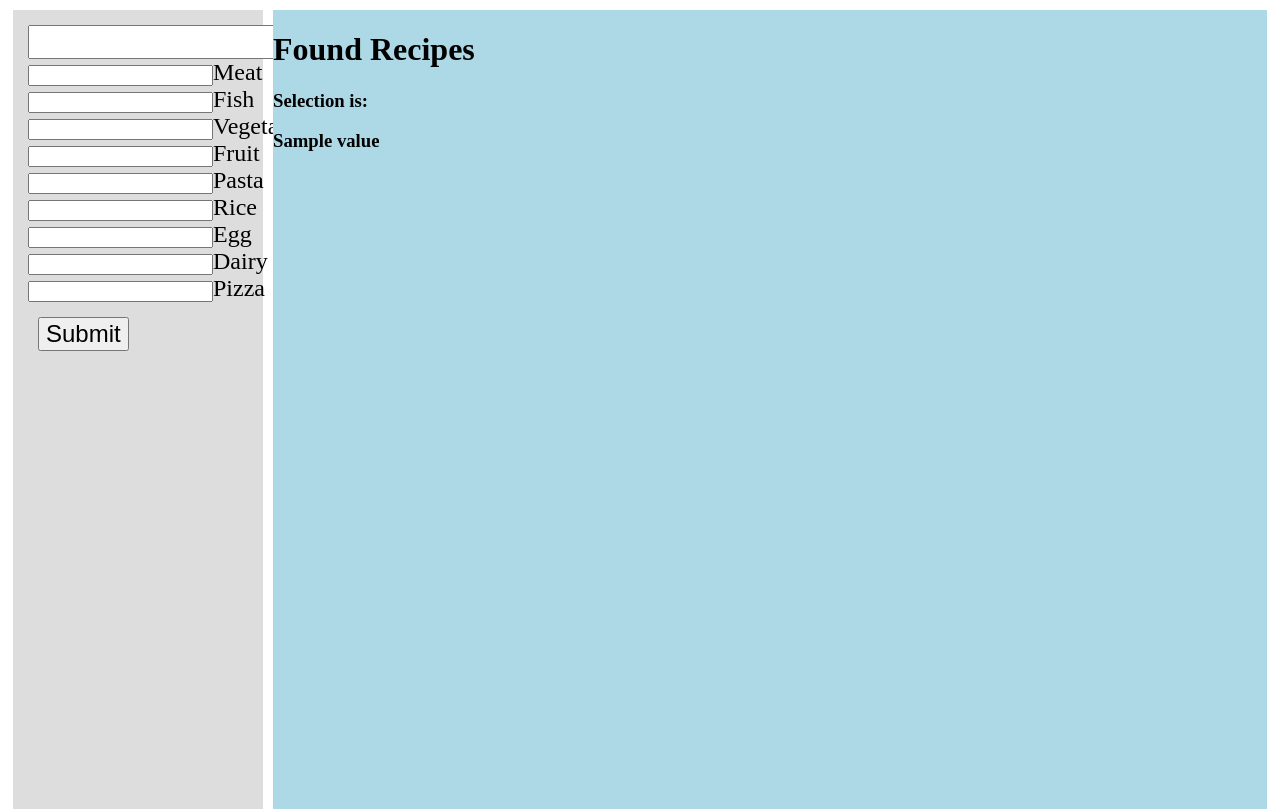
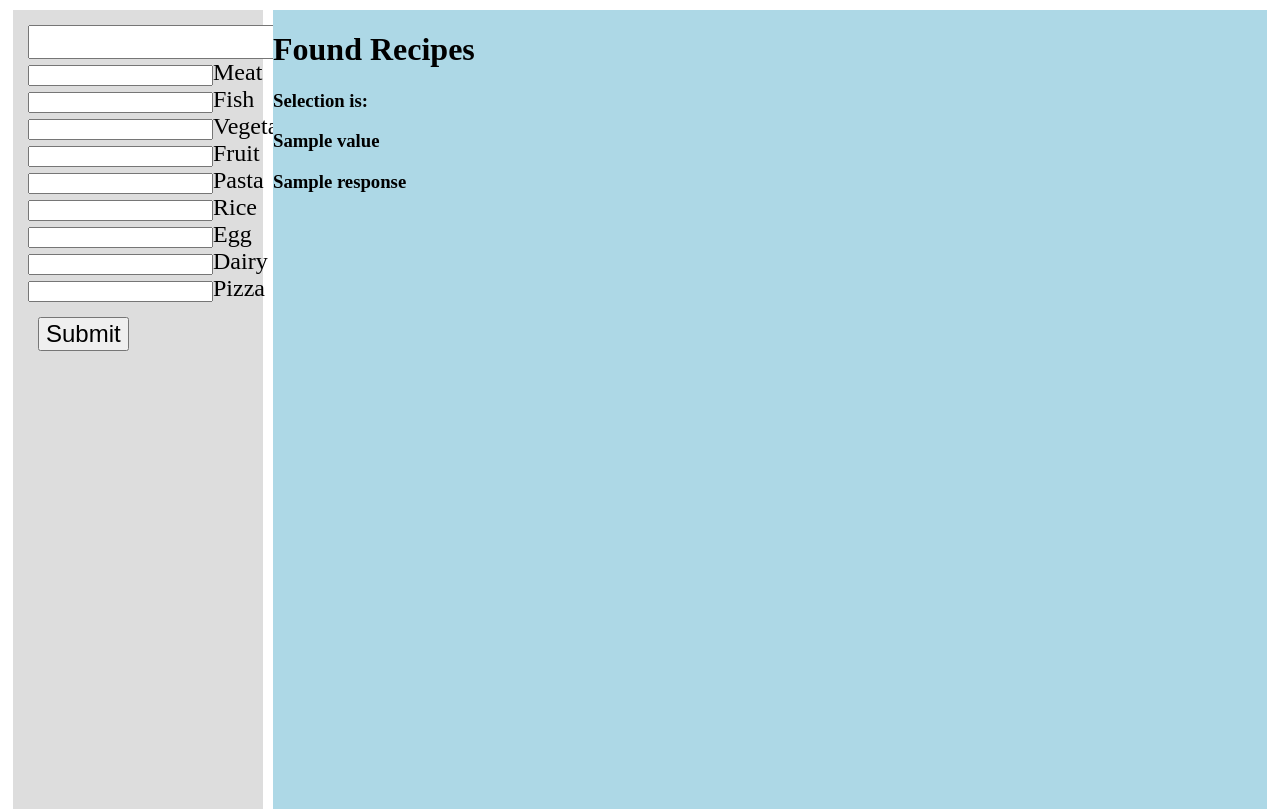
Before and after one commit to TomAlfano/Recipe-Finder, a Flask app: template templates/website.html in a window 1280 px wide. Shown: the part 112-921 px from the top of the page. Run offline with Flask 2, Linux system fonts and the light colour scheme; the template is opened without the code that fills it: most values are stand-ins (such as "Sample title", 1, 10 or a date in 2020); form fields are guessed from the names that the template uses; parts of the project's set-up code (start-up, migrations or seed data) failed here and were passed over; some libraries are stand-ins or nearby versions.

Commit message:
Cheeky push

```diff
--- a/main.py
+++ b/main.py
@@ -5,7 +5,7 @@ import requests
 app = Flask(__name__)
 app.config['SECRET_KEY'] = 'ShhItsASecret'
 
-url = "https://spoonacular-recipe-food-nutrition-v1.p.rapidapi.com/"
+url = "https://spoonacular-recipe-food-nutrition-v1.p.rapidapi.com/recipes/search"
 
 headers = {
   'x-rapidapi-host': "spoonacular-recipe-food-nutrition-v1.p.rapidapi.com",
@@ -15,6 +15,10 @@ headers = {
 #sets global variable for SQL work-around
 global ingredientInput
 ingredientInput = 'Please click "Find Recipe"'
+
+global response
+response = ""
+
 
 #changes checkbox input from True/False to 1/0
 def numberize(checkBoxInput):
@@ -29,10 +33,18 @@ def search_page():
     form = InputForm()
     #message = 'Please click "Find Recipe"'
     if form.validate_on_submit():
+        OutputString = ""
+        querystring = ""
         global ingredientInput
         ingredientInput = {'country':dict(locations).get(form.location.data),'meat':numberize(form.meat.data),'fish':numberize(form.fish.data),'vegetable':numberize(form.vegetable.data),'fruit':numberize(form.fruit.data),'pasta':numberize(form.pasta.data),'rice':numberize(form.rice.data),'egg':numberize(form.egg.data),'dairy':numberize(form.dairy.data),'pizza':numberize(form.pizza.data)}
-        return redirect(url_for('search_page', value=ingredientInput, form=form))
-    return render_template('website.html', title="Popty" , form=form, value=ingredientInput)
+        for ingredient, value in ingredientInput.items():
+            if value == 1:
+                OutputString = OutputString + " " + ingredient
+        querystring = {"query":OutputString,"number":"5","offset":"0","instructionsRequired":"true","cuisine":"British"}
+        global response
+        response = requests.request("GET", url, headers=headers, params=querystring).json()
+        return redirect(url_for('search_page', value=ingredientInput, form=form, response=response))
+    return render_template('website.html', title="Popty" , form=form, value=ingredientInput, response=response)
 
 if __name__ == '__main__':
   app.run()
--- a/templates/website.html
+++ b/templates/website.html
@@ -6,5 +6,6 @@
     <h1>Found Recipes</h1>
     <h3>Selection is: <h3>
     <p>{{ value }}</p>
+    <p>{{ response }}</p>
   </div>
 {% endblock %}
```
